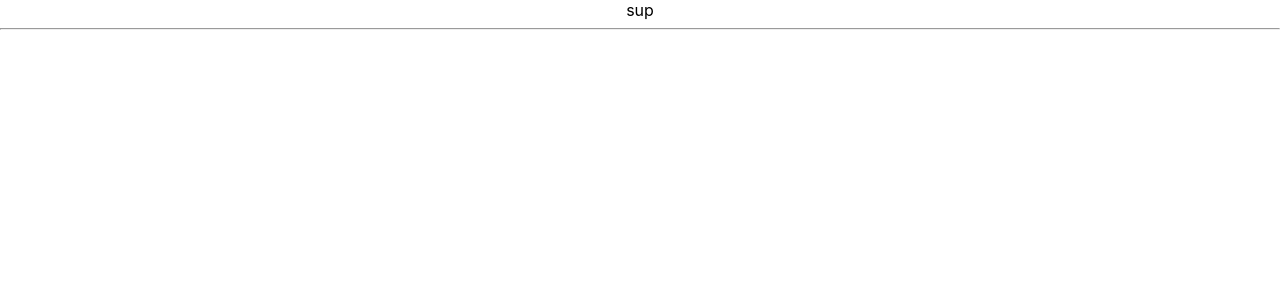
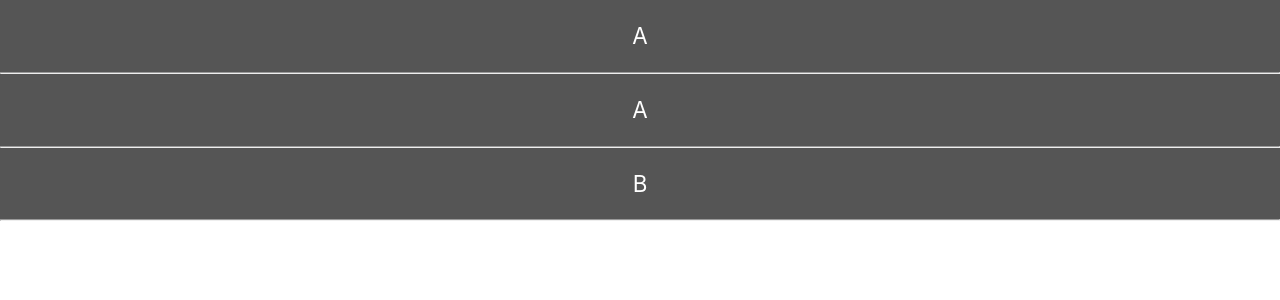
Before and after one commit to Rishik-Yechuri/hackutd, a React (Create React App) app: page / in a window 1280 px wide. Shown: the top 300 px of the page. Built offline with nearby package versions, Linux system fonts and the light colour scheme.

Commit message:
Displays History

```diff
--- a/src/History.js
+++ b/src/History.js
@@ -4,10 +4,6 @@ import HistoryTileComponent from "./HistoryTileComponent";
 
 const HistoryComponent = () => {
     const [state,setState] = useState("sup");
-    alert("State:" + state);
-    //setState(!state);
-    //this.state = 1;
-//setState(1);
     let items = [
         ["A", 2,4],
         ["A", 3,4],
@@ -22,17 +18,38 @@ const HistoryComponent = () => {
         ["Z", 4,0],
         ["Y", 7,4]
     ];
-    const handleClick = (e) => {
-        e.preventDefault();
-        alert(state);
-        setState("Puss");
-      // alert("GANGS");
+    let items2 = [
+        ["A", 2,4],
+        ["B", 3,4],
+        ["C", 6,1],
+        ["D", 2,5],
+        ["E", 4,5],
+        ["F", 0,0],
+        ["G", 2,1],
+        ["H", 4,3],
+        ["I", 6,6],
+        ["J", 6,1],
+        ["K", 4,0],
+        ["L", 7,4]
+    ];
+   // alert("EBGIYUWHEBIGFK");
+    function Header() {
+        //alert("State:" + state);
+        return <HistoryTileComponent state={"soon"}></HistoryTileComponent>;
+    }
+   // alert("FUCK");
+    const threeHeaders = Array.from({length: 3}, (_, index) => {
+       // return <Header key={index} />;
+        //alert("Place in Items:" + items2[index][0]);
+        return <HistoryTileComponent state={items[index][0]}></HistoryTileComponent>;
+    });
+   // alert(threeHeaders);
 
-    }
     return (
-        <div onClick={handleClick} >
-         <HistoryTileComponent state={state}></HistoryTileComponent>
+        <div id={"mainPieceHistory"}  >
+            {threeHeaders}
         </div>
+
     );
 }
 export default HistoryComponent;
--- a/src/HistoryTileComponent.js
+++ b/src/HistoryTileComponent.js
@@ -1,14 +1,15 @@
 import React, {useEffect, useMemo, useRef, useState} from 'react';
+import "./HistoryTileStyle.css"
 
 
 const HistoryTileComponent = ({state}) => {
-    useEffect(() => {
+   /* useEffect(() => {
         document.getElementById("mainTextHistoryTile").textContent = state;
-    }, [state]);
+    }, [state]);*/
     return (
-        <div >
-            <div id={"mainTextHistoryTile"}>Meet at Fuckbuddy Convention</div>
-            <hr></hr>
+        <div>
+            <div id={"mainTextHistoryTile"}>{state}</div>
+            <hr className={"regSplitter"}></hr>
         </div>
     );
 }
--- a/src/HistoryTileStyle.css
+++ b/src/HistoryTileStyle.css
@@ -1,6 +1,12 @@
-.mainTextHistoryTile{
-    color: #61dafb;
+
+#mainTextHistoryTile{
+    padding-bottom: 1em;
+    padding-top: 1em;
+    font-size: 1.4em;
+    background-color: #555555;
+    color: white;
 }
-#mainTextHistoryTile{
-    background-color: #61dafb;
+.regSplitter{
+    margin:0;
+    color: #BBBBBB;
 }
```
